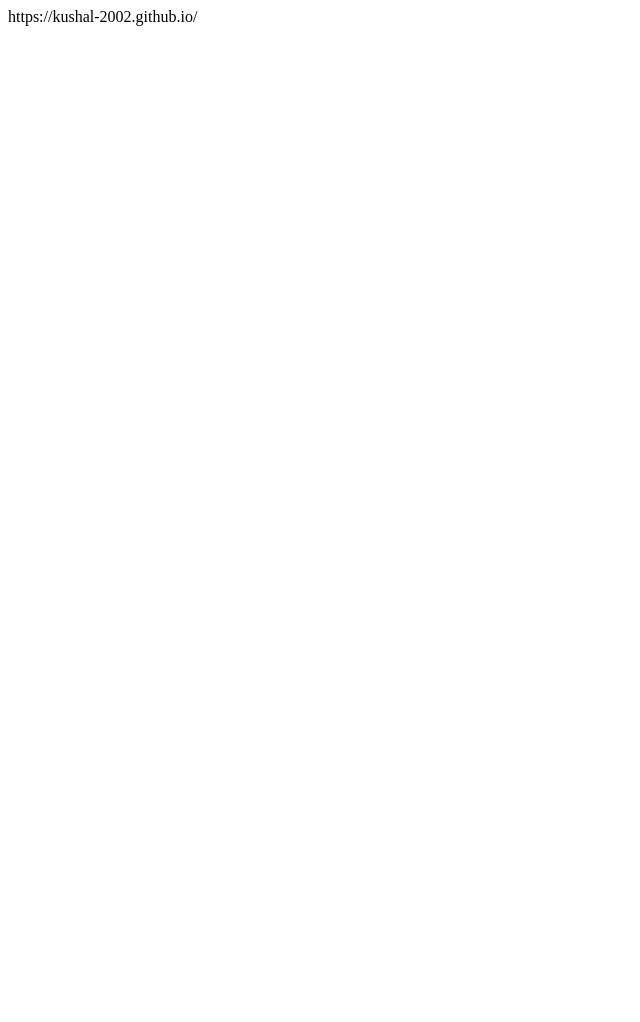
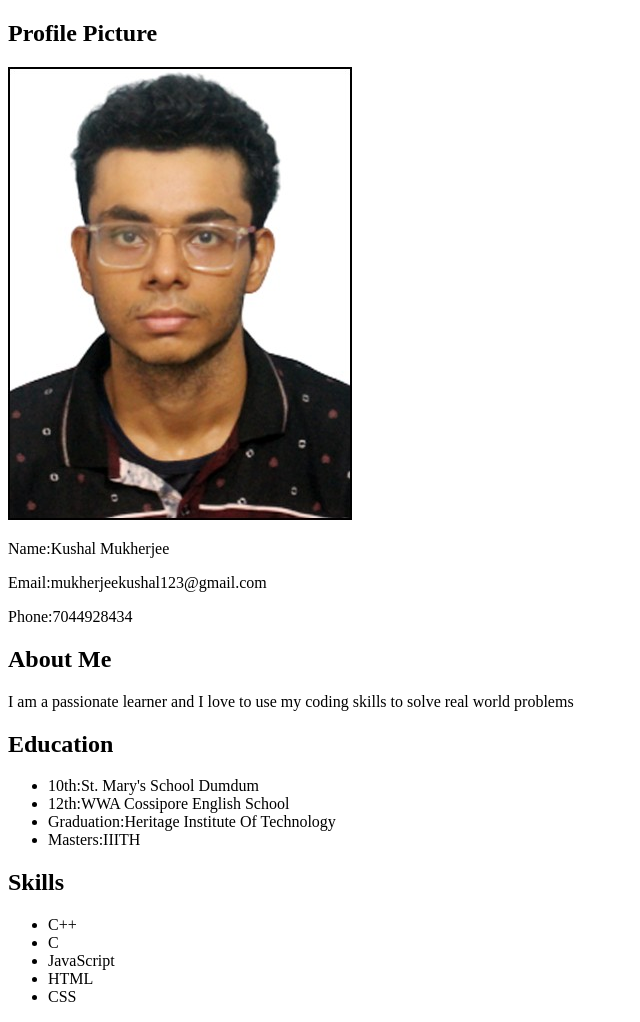
Before and after one commit to Kushal-2002/Kushal-2002.github.io, a plain HTML site: page index.html in a window 1280 px wide. Shown: the whole page, without its empty margins (0-640 px from the left). Before the commit the page ends 800 px from the top, so only its background shows below. Drawn offline with Linux system fonts and the light colour scheme.

Commit message:
Update index.html

```diff
--- a/index.html
+++ b/index.html
@@ -1 +1,37 @@
-https://kushal-2002.github.io/
+
+<!DOCTYPE html>
+<html lang="en">
+<head>
+    <meta charset="UTF-8">
+    <meta name="viewport" content="width=device-width, initial-scale=1.0">
+    <title>Document</title>
+</head>
+<body>
+    <h2>Profile Picture</h2>
+    <img src="profile.jpg" alt="">
+
+    <p>Name:Kushal Mukherjee</p>
+    <p>Email:mukherjeekushal123@gmail.com</p>
+    <p>Phone:7044928434</p>
+
+    <h2>About Me</h2>
+    <p>I am a passionate learner and I love to use my coding skills to solve real world problems</p>
+
+    <h2>Education</h2>
+    <ul>
+        <li>10th:St. Mary's School Dumdum</li>
+        <li>12th:WWA Cossipore English School</li>
+        <li>Graduation:Heritage Institute Of Technology</li>
+        <li>Masters:IIITH</li>
+    </ul>
+
+    <h2>Skills</h2>
+    <ul>
+        <li>C++</li>
+        <li>C</li>
+        <li>JavaScript</li>
+        <li>HTML</li>
+        <li>CSS</li>
+    </ul>
+</body>
+</html>
```
